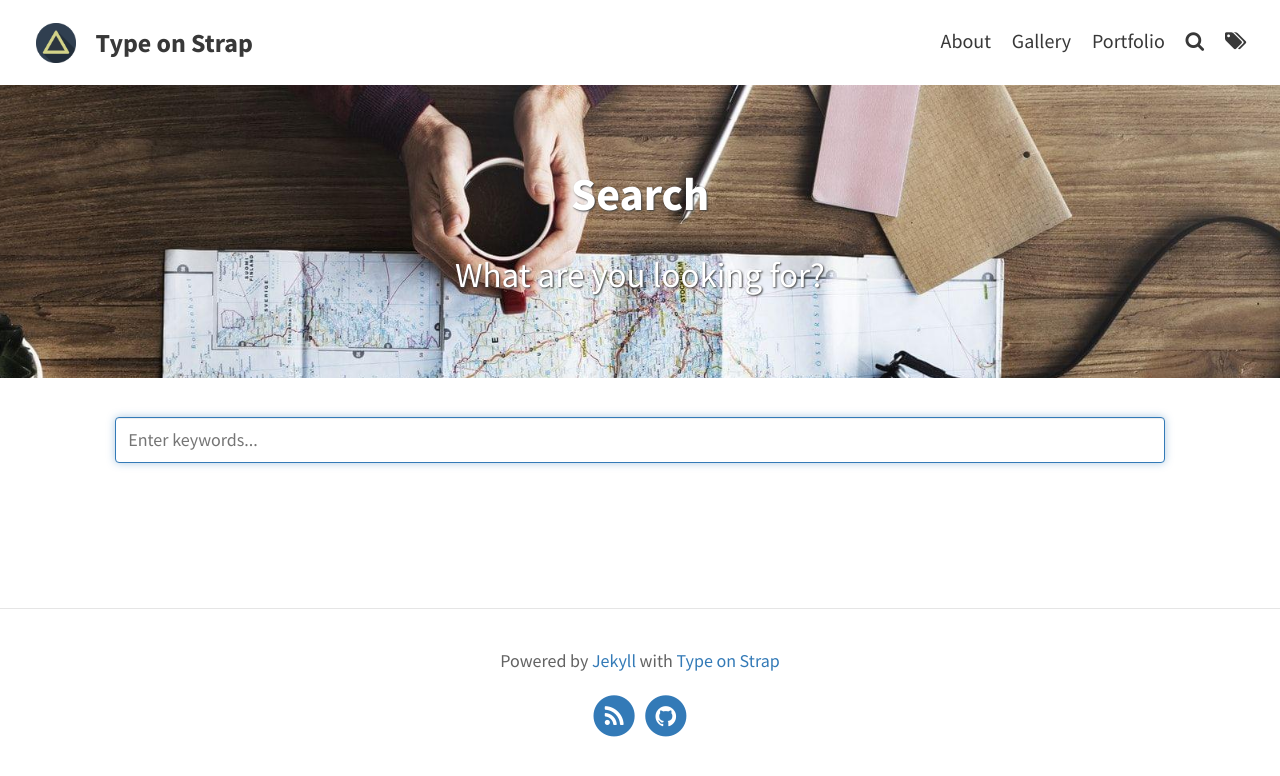
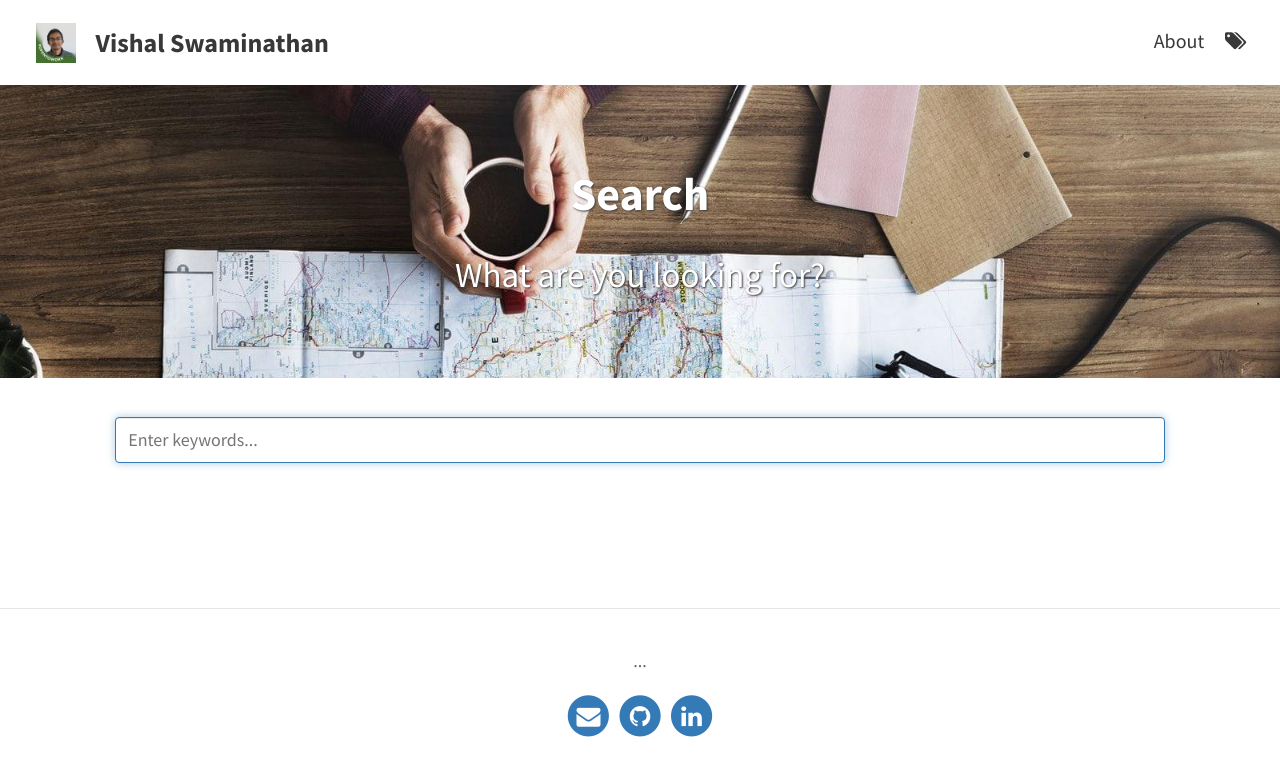
Before and after one commit to swjayaraya/swjayaraya.github.io, a Jekyll site: the page built from pages/search.md, in a window 1280 px wide. Shown: the top 776 px of the page. Built offline with Jekyll 4.4.1, drawn with Linux system fonts in a browser that asks for light colours.

Commit message:
basic configuration edits

```diff
--- a/_config.yml
+++ b/_config.yml
@@ -1,18 +1,18 @@
 # SITE CONFIGURATION
-baseurl: "/Type-on-Strap"
-url: "https://sylhare.github.io"
+baseurl: ""
+url: "https://swjayaraya.github.io"
 
 # THEME-SPECIFIC CONFIGURATION
-title: Type on Strap                                    # site's title
+title: Vishal Swaminathan                                   # site's title
 description: "A website with blog posts and pages"      # used by search engines
-avatar: assets/img/triangle.png                         # Empty for no avatar in navbar
+avatar: assets/img/face.jpg                         # Empty for no avatar in navbar
 favicon: assets/favicon.ico                             # Icon displayed in the tab
 
 # Header and footer text
-header_text: Change <code>header_text</code> in <code>_config.yml</code>  # Change Blog header text
-header_feature_image: assets/img/pexels/triangular.jpeg
+header_text: My Life
+header_feature_image: assets/img/pexels/travel.jpeg
 footer_text: >
-  Powered by <a href="https://jekyllrb.com/">Jekyll</a> with <a href="https://github.com/sylhare/Type-on-Strap">Type on Strap</a>
+  ...
 
 # Blog
 excerpt: true                                           # Or "truncate" (first 250 characters), "false" to disable
```
Also changed, not shown: _data/social.yml (+4 -4 lines), pages/gallery.md (+1 -0 lines), pages/portfolio.md (+1 -0 lines), pages/search.md (+1 -0 lines), _drafts/2013-10-18-blogging-with-title.md (renamed from _posts/2013-10-18-blogging-with-title.md), _drafts/2013-11-02-Tech-stuff-example.md (renamed from _posts/2013-11-02-Tech-stuff-example.md), _drafts/2013-12-12-Generate-a-table-of-content.md (renamed from _posts/2013-12-12-Generate-a-table-of-content.md), _drafts/2014-08-08-Markup-Syntax-Highlighting.md (renamed from _posts/2014-08-08-Markup-Syntax-Highlighting.md), _drafts/2014-11-26-lorem-ipsum.md (renamed from _posts/2014-11-26-lorem-ipsum.md), _drafts/2014-11-27-whats-your-title.md (renamed from _posts/2014-11-27-whats-your-title.md), _drafts/2014-11-28-markdown-and-html.md (renamed from _posts/2014-11-28-markdown-and-html.md), _drafts/2014-11-29-feature-images.md (renamed from _posts/2014-11-29-feature-images.md), assets/img/face.jpg (added).
